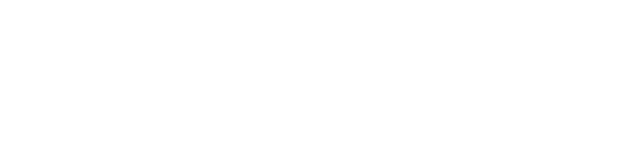
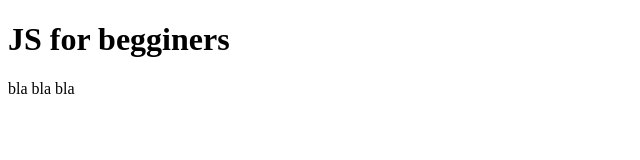
Before and after one commit to tengab/Ninja-JS, a plain HTML site: page index.html in a window 1280 px wide. Shown: the whole page, without its empty margins (0-640 px from the left). Drawn offline with Linux system fonts and the light colour scheme.

Commit message:
lesson 4

```diff
--- a/index.html
+++ b/index.html
@@ -5,9 +5,15 @@
     <title>Hello, world!</title>
 </head>
 <body>
-    <script>
-        alert("hello, world!");
-    </script>
+
+
+    <h1>JS for begginers</h1>
+        <div id="content">
+            <p>bla bla bla</p>
+        </div>
+
+    <script src="./main.js"></script>
+
 
 </body>
 </html>
--- a/main.js
+++ b/main.js
@@ -0,0 +1 @@
+alert("hello, world!");
```
